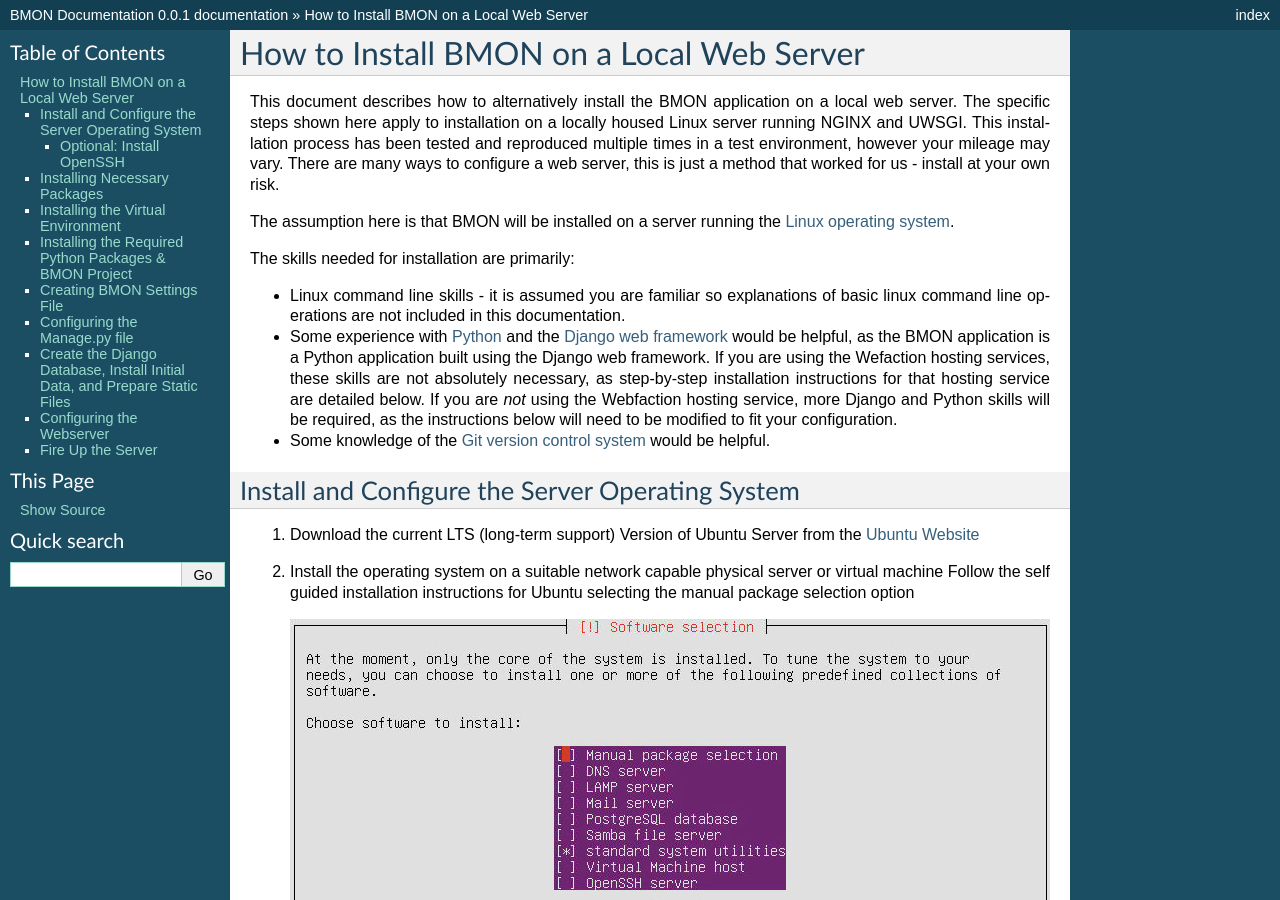
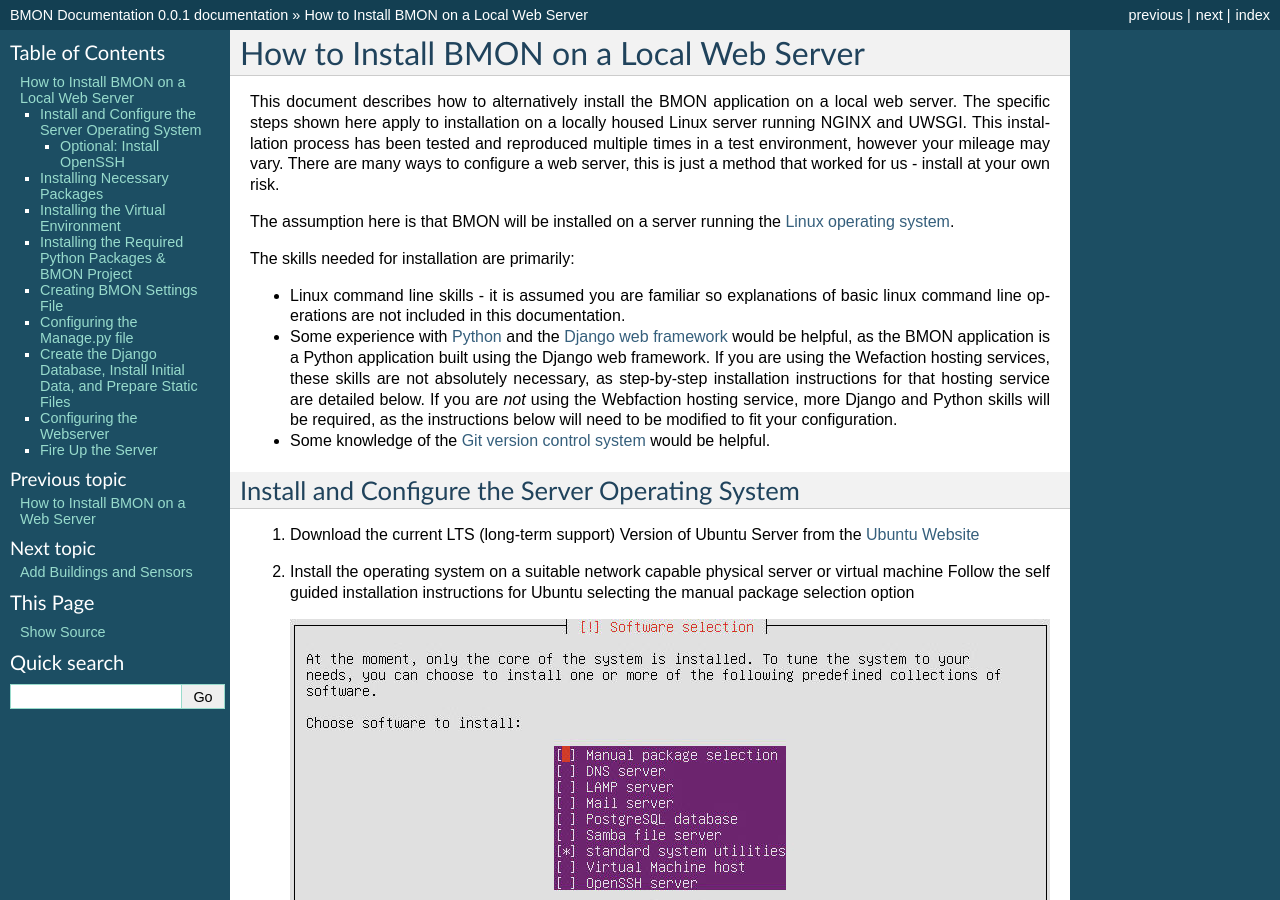
Before and after one commit to alanmitchell/bmon, a Sphinx documentation site: the page built from docs/source/how-to-install-BMON-locally.rst, in a window 1280 px wide and 900 px high. Built offline with Sphinx 7.4.7, drawn with Linux system fonts in a browser that asks for light colours.

Commit message:
updated requirements.txt and added local install and csv instructions to toctree

```diff
--- a/docs/source/index.rst
+++ b/docs/source/index.rst
@@ -73,6 +73,7 @@
 
    system-administrator-introduction
    how-to-install-BMON-on-a-web-server
+   how-to-install-BMON-locally
    adding-buildings-and-sensors
    setting-up-sensors-to-post-to-bmon
    multi-building-charts
```
Also changed, not shown: other parts of docs/source/index.rst (+1 -0 lines), requirements.txt (+3 -8 lines).
